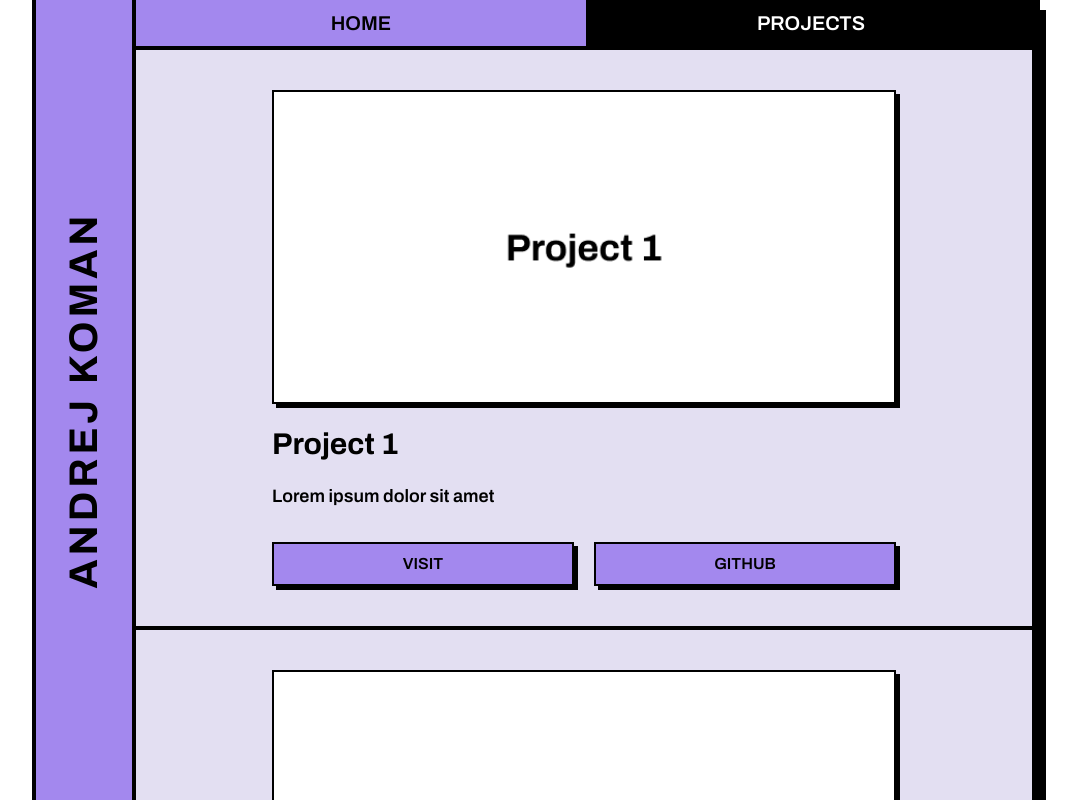
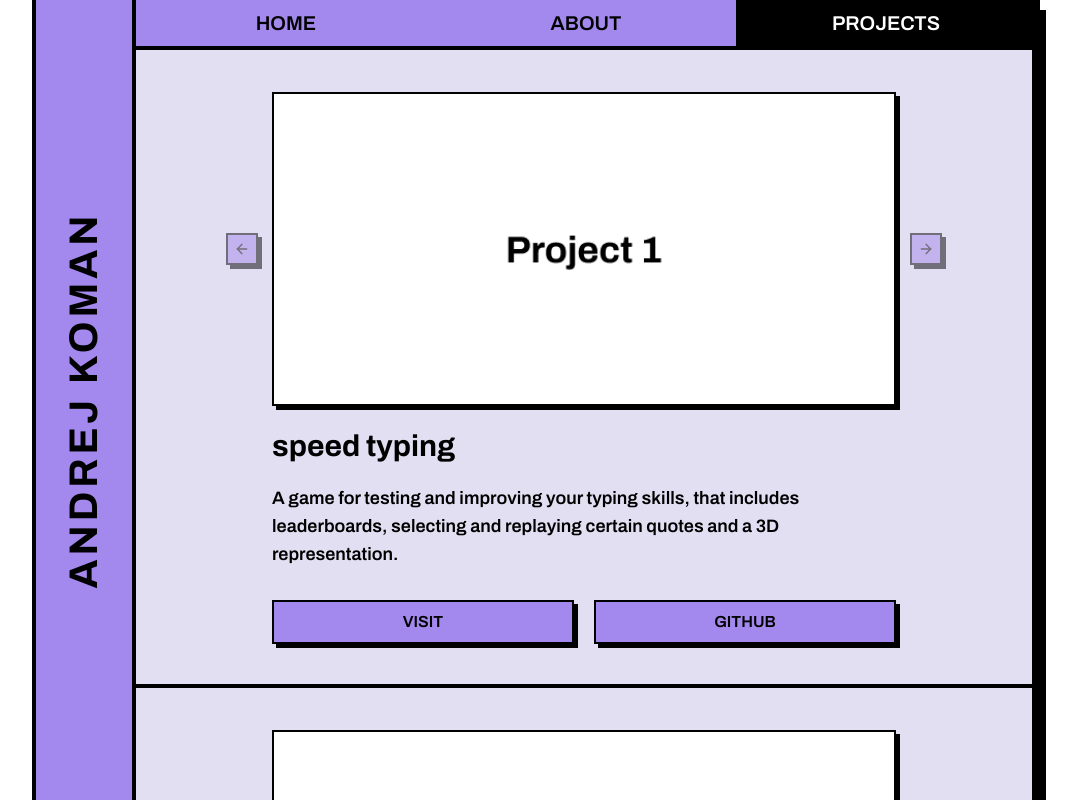
Before and after one commit to andrej-koman/portfolio, a Next.js app: page /work in a window 1280 px wide. Shown: the whole page, without its empty margins (104-1181 px from the left). Built offline with nearby package versions, Linux system fonts and the light colour scheme.

Commit message:
feat: Added carousel to the projects tab, fixed up home page

```diff
--- a/package.json
+++ b/package.json
@@ -11,9 +11,11 @@
   "dependencies": {
     "@icons-pack/react-simple-icons": "^9.4.1",
     "@radix-ui/react-aspect-ratio": "^1.0.3",
+    "@radix-ui/react-slot": "^1.0.2",
     "@radix-ui/react-tooltip": "^1.0.7",
     "class-variance-authority": "^0.7.0",
     "clsx": "^2.1.1",
+    "embla-carousel-react": "^8.1.3",
     "lucide-react": "^0.378.0",
     "next": "14.2.3",
     "react": "^18",
--- a/src/app/globals.css
+++ b/src/app/globals.css
@@ -5,12 +5,23 @@
 :root {
   --sb-track-color: #ffffff;
   --sb-thumb-color: #000000;
+  user-select: none;
 }
 
 * {
   padding: 0;
   margin: 0;
-  box-sizing: border-box;
+  -webkit-touch-callout: none;
+  /* iOS Safari */
+  -webkit-user-select: none;
+  /* Safari */
+  -khtml-user-select: none;
+  /* Konqueror HTML */
+  -moz-user-select: none;
+  /* Old versions of Firefox */
+  -ms-user-select: none;
+  /* Internet Explorer/Edge */
+  user-select: none;
 }
 
 body {
--- a/src/app/work/page.tsx
+++ b/src/app/work/page.tsx
@@ -1,33 +1,41 @@
 import { AspectRatio } from '@/components/ui/aspect-ratio'
+import {
+  Carousel,
+  CarouselContent,
+  CarouselItem,
+  CarouselNext,
+  CarouselPrevious,
+} from '@/components/ui/carousel'
 
 export default function Page() {
   const PROJECTS = [
     {
-      name: 'Project 1',
-      description: 'Lorem ipsum dolor sit amet',
+      name: 'speed typing',
+      description:
+        'A game for testing and improving your typing skills, that includes leaderboards, selecting and replaying certain quotes and a 3D representation.',
       liveLink: 'https://google.com',
-      previewImage: '/project1.png',
+      images: ['/project1.png'],
       repoUrl: 'https://github.com',
     },
     {
       name: 'Project 2',
       description: 'Lorem ipsum dolor sit amet',
       liveLink: 'https://google.com',
-      previewImage: '/project2.png',
+      images: ['/project2.png'],
       repoUrl: 'https://github.com',
     },
     {
       name: 'Project 3',
       description: 'Lorem ipsum dolor sit amet',
       liveLink: 'https://google.com',
-      previewImage: '/project3.png',
+      images: ['/project3.png'],
       repoUrl: 'https://github.com',
     },
     {
       name: 'Project 4',
       description: 'Lorem ipsum dolor sit amet',
       liveLink: 'https://google.com',
-      previewImage: '/project4.png',
+      images: ['/project4.png', '/project4.png', '/project4.png'],
       repoUrl: 'https://github.com',
     },
   ]
@@ -41,16 +49,23 @@
             key={id}
           >
             <div className="mx-auto w-3/4 w800:w-full">
-              <AspectRatio
-                className="!-bottom-[2px] rounded-base border-2 border-black shadow-base"
-                ratio={2 / 1}
-              >
-                <img
-                  className="w-full rounded-base"
-                  src={`${project.previewImage}`}
-                  alt={project.name}
-                />
-              </AspectRatio>
+              <Carousel className="!-bottom-[2px] rounded-base border-2 border-black shadow-base">
+                <CarouselContent>
+                  {project.images.map((image, id) => (
+                    <CarouselItem key={id}>
+                      <AspectRatio ratio={2 / 1}>
+                        <img
+                          className="w-full rounded-base"
+                          src={`${image}`}
+                          alt={project.name}
+                        />
+                      </AspectRatio>
+                    </CarouselItem>
+                  ))}
+                </CarouselContent>
+                <CarouselNext />
+                <CarouselPrevious />
+              </Carousel>
 
               <div className="mt-6">
                 <h2 className="text-3xl font-bold w700:text-2xl w450:text-xl">
--- a/src/components/nav.tsx
+++ b/src/components/nav.tsx
@@ -8,7 +8,7 @@
   const path = usePathname()
 
   return (
-    <nav className="w600:text-lg w400:h-10 w400:text-base grid h-[50px] grid-cols-2 rounded-tr-base border-b-4 border-b-black bg-black text-xl portrait:rounded-none">
+    <nav className="grid h-[50px] grid-cols-3 rounded-tr-base border-b-4 border-b-black bg-black text-xl w600:text-lg w400:h-10 w400:text-base portrait:rounded-none">
       <Link
         className={clsx(
           'flex h-full items-center justify-center uppercase',
@@ -17,6 +17,15 @@
         href="/"
       >
         Home
+      </Link>
+      <Link
+        className={clsx(
+          'flex h-full items-center justify-center uppercase',
+          path === '/about' ? 'bg-black text-white' : 'bg-main text-black',
+        )}
+        href="/"
+      >
+        About
       </Link>
       <Link
         className={clsx(
--- /dev/null
+++ b/src/components/ui/button.tsx
@@ -0,0 +1,53 @@
+import { Slot } from '@radix-ui/react-slot'
+import { cva, type VariantProps } from 'class-variance-authority'
+
+import * as React from 'react'
+
+import { cn } from '@/lib/utils'
+
+const buttonVariants = cva(
+  'inline-flex items-center text-black justify-center whitespace-nowrap rounded-base text-sm font-base ring-offset-white transition-all focus-visible:outline-none focus-visible:ring-2 focus-visible:ring-slate-950 focus-visible:ring-offset-2 disabled:pointer-events-none disabled:opacity-50',
+  {
+    variants: {
+      variant: {
+        default:
+          'bg-main border-2 border-black shadow-base hover:translate-x-boxShadowX hover:translate-y-boxShadowY hover:shadow-none',
+        noShadow: 'bg-main border-2 border-black',
+        link: 'underline-offset-4 hover:underline',
+        neutral: 'bg-white border-2 border-black',
+      },
+      size: {
+        default: 'h-10 px-4 py-2',
+        sm: 'h-9 px-3',
+        lg: 'h-11 px-8 text-base',
+        icon: 'h-10 w-10',
+      },
+    },
+    defaultVariants: {
+      variant: 'default',
+      size: 'default',
+    },
+  },
+)
+
+export interface ButtonProps
+  extends React.ButtonHTMLAttributes<HTMLButtonElement>,
+  VariantProps<typeof buttonVariants> {
+  asChild?: boolean
+}
+
+const Button = React.forwardRef<HTMLButtonElement, ButtonProps>(
+  ({ className, variant, size, asChild = false, ...props }, ref) => {
+    const Comp = asChild ? Slot : 'button'
+    return (
+      <Comp
+        className={cn(buttonVariants({ variant, size, className }))}
+        ref={ref}
+        {...props}
+      />
+    )
+  },
+)
+Button.displayName = 'Button'
+
+export { Button, buttonVariants }
--- /dev/null
+++ b/src/components/ui/carousel.tsx
@@ -0,0 +1,264 @@
+'use client'
+
+import useEmblaCarousel, {
+  type UseEmblaCarouselType,
+} from 'embla-carousel-react'
+import { ArrowLeft, ArrowRight } from 'lucide-react'
+
+import * as React from 'react'
+
+import { Button } from '@/components/ui/button'
+
+import { cn } from '@/lib/utils'
+
+type CarouselApi = UseEmblaCarouselType[1]
+type UseCarouselParameters = Parameters<typeof useEmblaCarousel>
+type CarouselOptions = UseCarouselParameters[0]
+type CarouselPlugin = UseCarouselParameters[1]
+
+type CarouselProps = {
+  opts?: CarouselOptions
+  plugins?: CarouselPlugin
+  orientation?: 'horizontal' | 'vertical'
+  setApi?: (api: CarouselApi) => void
+}
+
+type CarouselContextProps = {
+  carouselRef: ReturnType<typeof useEmblaCarousel>[0]
+  api: ReturnType<typeof useEmblaCarousel>[1]
+  scrollPrev: () => void
+  scrollNext: () => void
+  canScrollPrev: boolean
+  canScrollNext: boolean
+} & CarouselProps
+
+const CarouselContext = React.createContext<CarouselContextProps | null>(null)
+
+function useCarousel() {
+  const context = React.useContext(CarouselContext)
+
+  if (!context) {
+    throw new Error('useCarousel must be used within a <Carousel />')
+  }
+
+  return context
+}
+
+const Carousel = React.forwardRef<
+  HTMLDivElement,
+  React.HTMLAttributes<HTMLDivElement> & CarouselProps
+>(
+  (
+    {
+      orientation = 'horizontal',
+      opts,
+      setApi,
+      plugins,
+      className,
+      children,
+      ...props
+    },
+    ref,
+  ) => {
+    const [carouselRef, api] = useEmblaCarousel(
+      {
+        ...opts,
+        axis: orientation === 'horizontal' ? 'x' : 'y',
+      },
+      plugins,
+    )
+    const [canScrollPrev, setCanScrollPrev] = React.useState(false)
+    const [canScrollNext, setCanScrollNext] = React.useState(false)
+
+    const onSelect = React.useCallback((api: CarouselApi) => {
+      if (!api) {
+        return
+      }
+
+      setCanScrollPrev(api.canScrollPrev())
+      setCanScrollNext(api.canScrollNext())
+    }, [])
+
+    const scrollPrev = React.useCallback(() => {
+      api?.scrollPrev()
+    }, [api])
+
+    const scrollNext = React.useCallback(() => {
+      api?.scrollNext()
+    }, [api])
+
+    const handleKeyDown = React.useCallback(
+      (event: React.KeyboardEvent<HTMLDivElement>) => {
+        if (event.key === 'ArrowLeft') {
+          event.preventDefault()
+          scrollPrev()
+        } else if (event.key === 'ArrowRight') {
+          event.preventDefault()
+          scrollNext()
+        }
+      },
+      [scrollPrev, scrollNext],
+    )
+
+    React.useEffect(() => {
+      if (!api || !setApi) {
+        return
+      }
+
+      setApi(api)
+    }, [api, setApi])
+
+    React.useEffect(() => {
+      if (!api) {
+        return
+      }
+
+      onSelect(api)
+      api.on('reInit', onSelect)
+      api.on('select', onSelect)
+
+      return () => {
+        api?.off('select', onSelect)
+      }
+    }, [api, onSelect])
+
+    return (
+      <CarouselContext.Provider
+        value={{
+          carouselRef,
+          api: api,
+          opts,
+          orientation:
+            orientation || (opts?.axis === 'y' ? 'vertical' : 'horizontal'),
+          scrollPrev,
+          scrollNext,
+          canScrollPrev,
+          canScrollNext,
+        }}
+      >
+        <div
+          ref={ref}
+          onKeyDownCapture={handleKeyDown}
+          className={cn('relative', className)}
+          role="region"
+          aria-roledescription="carousel"
+          {...props}
+        >
+          {children}
+        </div>
+      </CarouselContext.Provider>
+    )
+  },
+)
+Carousel.displayName = 'Carousel'
+
+const CarouselContent = React.forwardRef<
+  HTMLDivElement,
+  React.HTMLAttributes<HTMLDivElement>
+>(({ className, ...props }, ref) => {
+  const { carouselRef, orientation } = useCarousel()
+
+  return (
+    <div ref={carouselRef} className="overflow-hidden">
+      <div
+        ref={ref}
+        className={cn(
+          'flex',
+          orientation === 'horizontal' ? '-ml-4' : '-mt-4 flex-col',
+          className,
+        )}
+        {...props}
+      />
+    </div>
+  )
+})
+CarouselContent.displayName = 'CarouselContent'
+
+const CarouselItem = React.forwardRef<
+  HTMLDivElement,
+  React.HTMLAttributes<HTMLDivElement>
+>(({ className, ...props }, ref) => {
+  const { orientation } = useCarousel()
+
+  return (
+    <div
+      ref={ref}
+      role="group"
+      aria-roledescription="slide"
+      className={cn(
+        'min-w-0 shrink-0 grow-0 basis-full',
+        orientation === 'horizontal' ? 'pl-4' : 'pt-4',
+        className,
+      )}
+      {...props}
+    />
+  )
+})
+CarouselItem.displayName = 'CarouselItem'
+
+const CarouselPrevious = React.forwardRef<
+  HTMLButtonElement,
+  React.ComponentProps<typeof Button>
+>(({ className, variant = 'outline', size = 'icon', ...props }, ref) => {
+  const { orientation, scrollPrev, canScrollPrev } = useCarousel()
+
+  return (
+    <Button
+      ref={ref}
+      size={size}
+      variant={'noShadow'}
+      className={cn(
+        'absolute h-8 w-8 rounded-base border-2 border-black bg-main shadow-base',
+        orientation === 'horizontal'
+          ? '-left-12 top-1/2 -translate-y-1/2'
+          : '-top-12 left-1/2 -translate-x-1/2 rotate-90',
+        className,
+      )}
+      disabled={!canScrollPrev}
+      onClick={scrollPrev}
+      {...props}
+    >
+      <ArrowLeft className="h-4 w-4" />
+      <span className="sr-only">Previous slide</span>
+    </Button>
+  )
+})
+CarouselPrevious.displayName = 'CarouselPrevious'
+
+const CarouselNext = React.forwardRef<
+  HTMLButtonElement,
+  React.ComponentProps<typeof Button>
+>(({ className, variant = 'outline', size = 'icon', ...props }, ref) => {
+  const { orientation, scrollNext, canScrollNext } = useCarousel()
+
+  return (
+    <Button
+      ref={ref}
+      size={size}
+      variant={'noShadow'}
+      className={cn(
+        'absolute h-8 w-8 rounded-base border-2 border-black bg-main shadow-base',
+        orientation === 'horizontal'
+          ? '-right-12 top-1/2 -translate-y-1/2'
+          : '-bottom-12 left-1/2 -translate-x-1/2 rotate-90',
+        className,
+      )}
+      disabled={!canScrollNext}
+      onClick={scrollNext}
+      {...props}
+    >
+      <ArrowRight className="h-4 w-4" />
+      <span className="sr-only">Next slide</span>
+    </Button>
+  )
+})
+CarouselNext.displayName = 'CarouselNext'
+
+export {
+  type CarouselApi,
+  Carousel,
+  CarouselContent,
+  CarouselItem,
+  CarouselPrevious,
+  CarouselNext,
+}
```
Also changed, not shown: src/app/page.tsx (+11 -10 lines), 1 other file (tests, documents, lock files or other folders).
